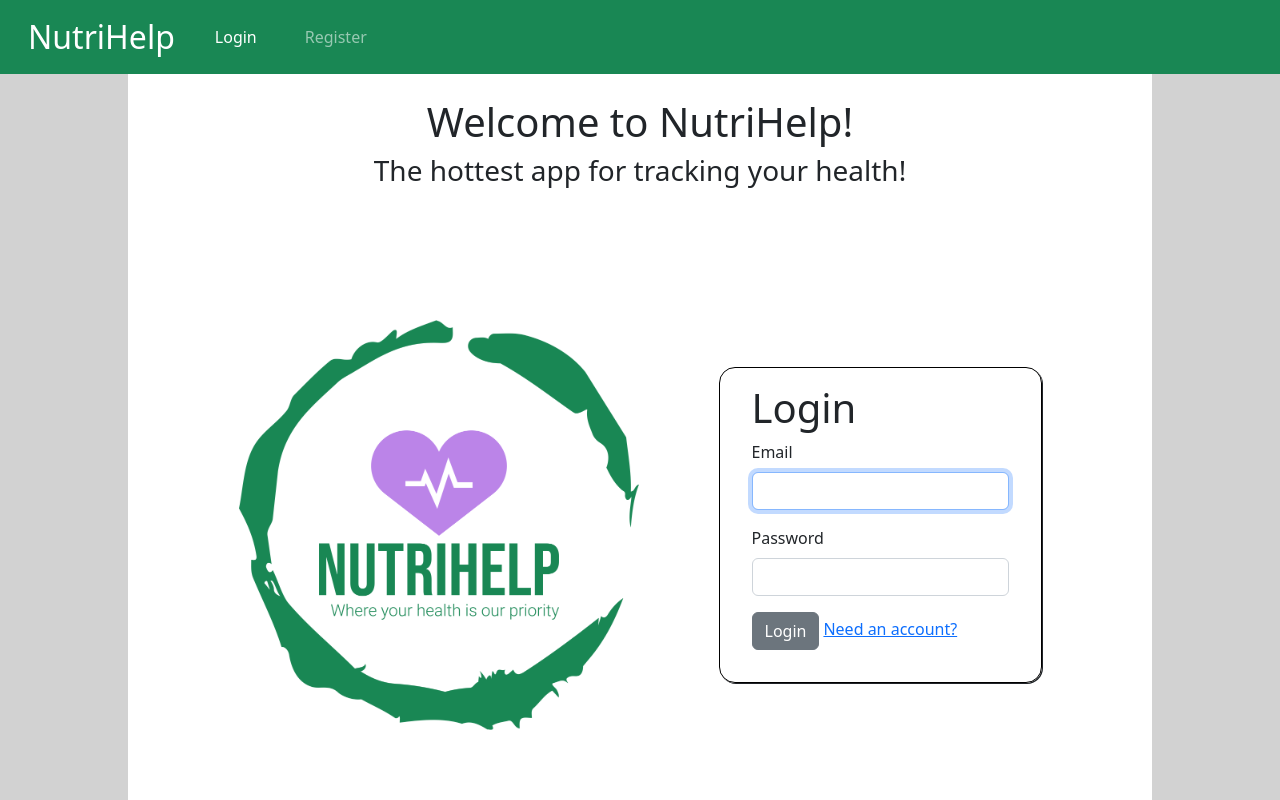
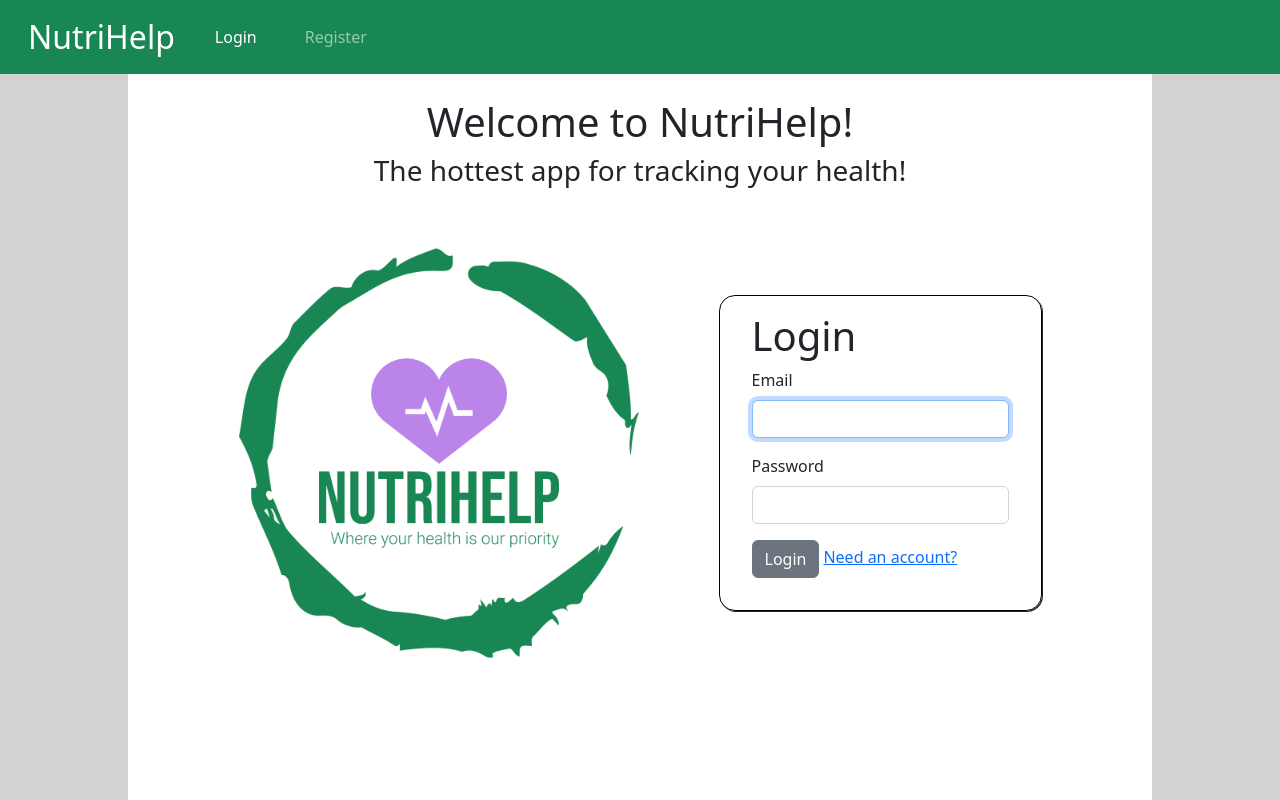
Before and after one commit to DanielOhrin/NutriHelp, a React (Create React App) app in the folder NutriHelp/client/: page /login in a window 1280 px wide. Built offline with nearby package versions, Linux system fonts and the light colour scheme; no server answers.

Commit message:
Fixed styling issue for Login page

```diff
--- a/NutriHelp/client/src/components/auth/auth.css
+++ b/NutriHelp/client/src/components/auth/auth.css
@@ -9,8 +9,8 @@
 }
 
 #login-container {
-  margin-top: 5rem;
   align-items: flex-start;
+  max-height: 80%;
 }
 
 #register-box, #register-2-box, #login-box {
```
